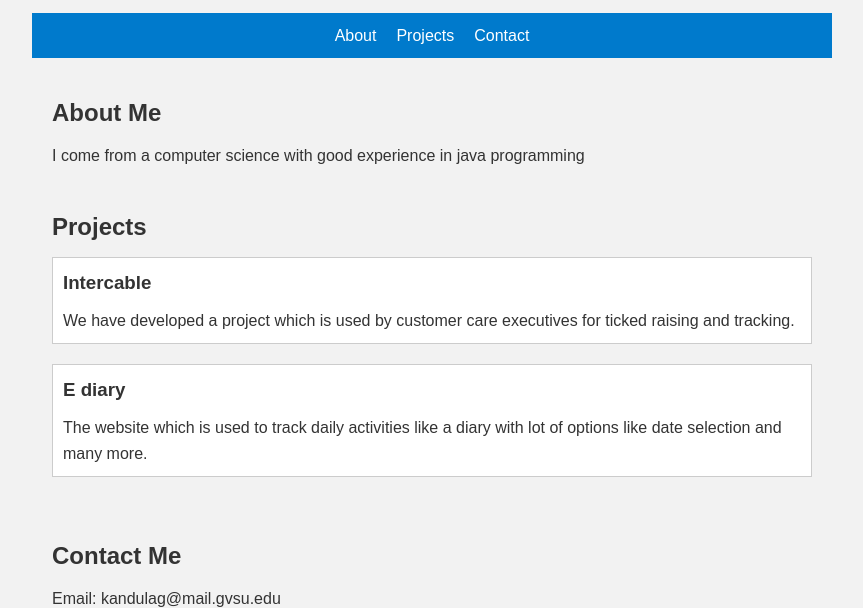
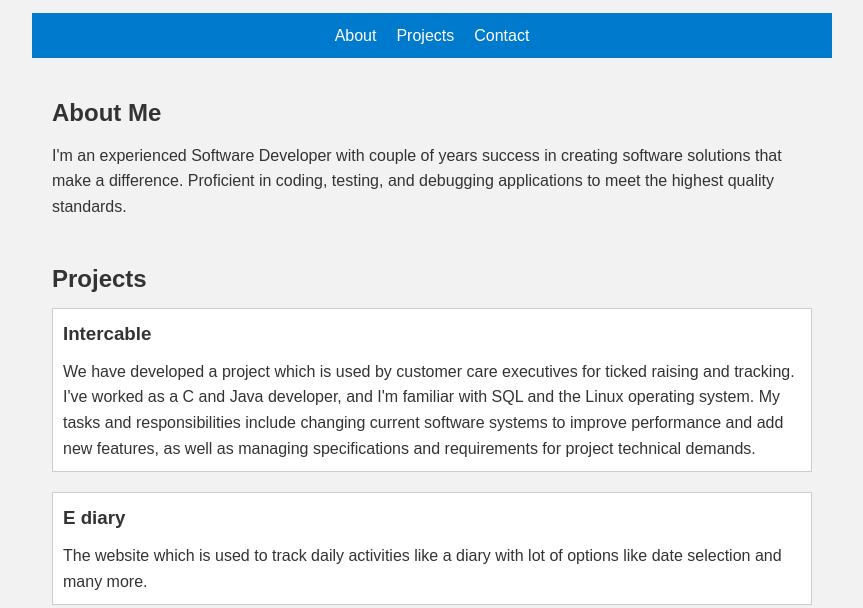
Before and after one commit to Pavankandulapati/CIS641-HW2-kandulapati, a plain HTML site: page index.html in a window 1280 px wide. Shown: the part 150-758 px from the top of the page, without its empty margins (208-1071 px from the left). Drawn offline with Linux system fonts and the light colour scheme.

Commit message:
Updated information

```diff
--- a/index.html
+++ b/index.html
@@ -22,14 +22,18 @@
 
     <section id="about">
         <h2>About Me</h2>
-        <p>I come from a computer science with good experience in java programming</p>
+        <p>I'm an experienced Software Developer with couple of years success in creating software solutions that make a difference.
+            Proficient in coding, testing, and debugging applications to meet the highest quality standards.
+            </p>
     </section>
 
     <section id="projects">
         <h2>Projects</h2>
         <div class="project">
             <h3>Intercable</h3>
-            <p>We have developed a project which is used by customer care executives for ticked raising and tracking.</p>
+            <p>We have developed a project which is used by customer care executives for ticked raising and tracking. I've worked as a C and Java developer, and I'm familiar with SQL and the Linux operating system. My tasks and responsibilities include
+                changing current software systems to improve performance and add new features, as well as managing specifications and requirements for
+                project technical demands.</p>
         </div>
         <div class="project">
             <h3>E diary</h3>
```
